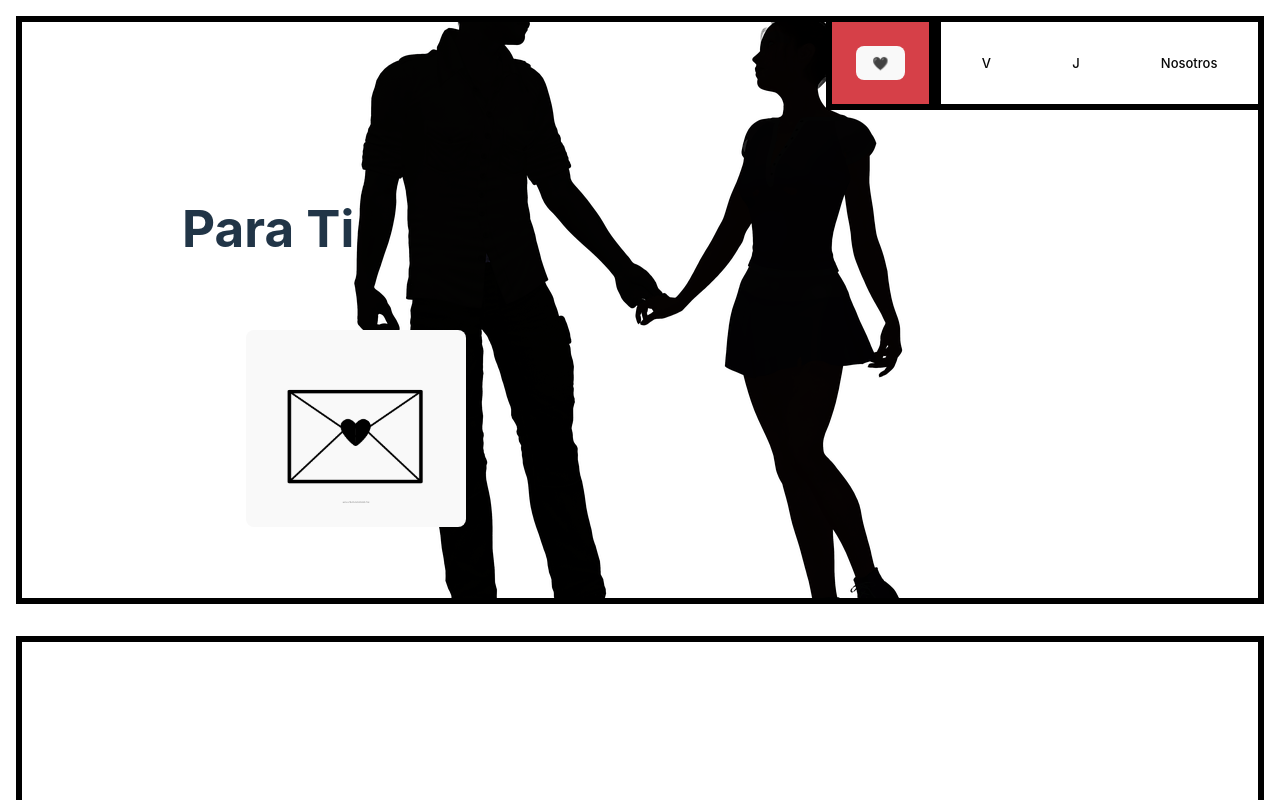
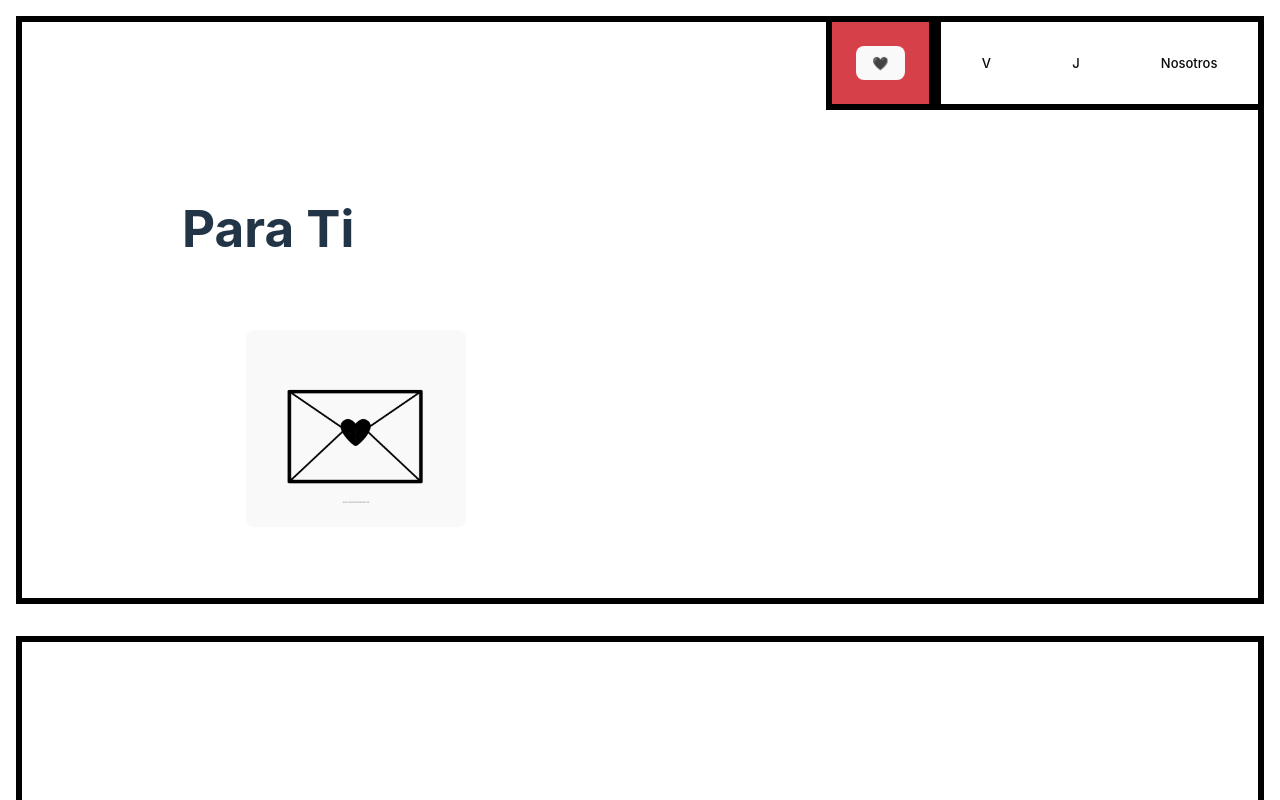
Before and after one commit to jMontoyaGiraldo/Valeutrite, a React (Vite) app in the folder client/: page / in a window 1280 px wide. Shown: the top 800 px of the page. Built offline with nearby package versions, Linux system fonts and the light colour scheme.

Commit message:
Update Landing.module.css

```diff
--- a/client/src/components/landing/Landing.module.css
+++ b/client/src/components/landing/Landing.module.css
@@ -6,7 +6,7 @@
     width: auto;
     height: inherit;
     margin: 1rem;
-    background-image: url('couple.png');
+    /* background-image: url('couple.png'); */
     background-position: center;
     background-repeat: no-repeat;
 
```
